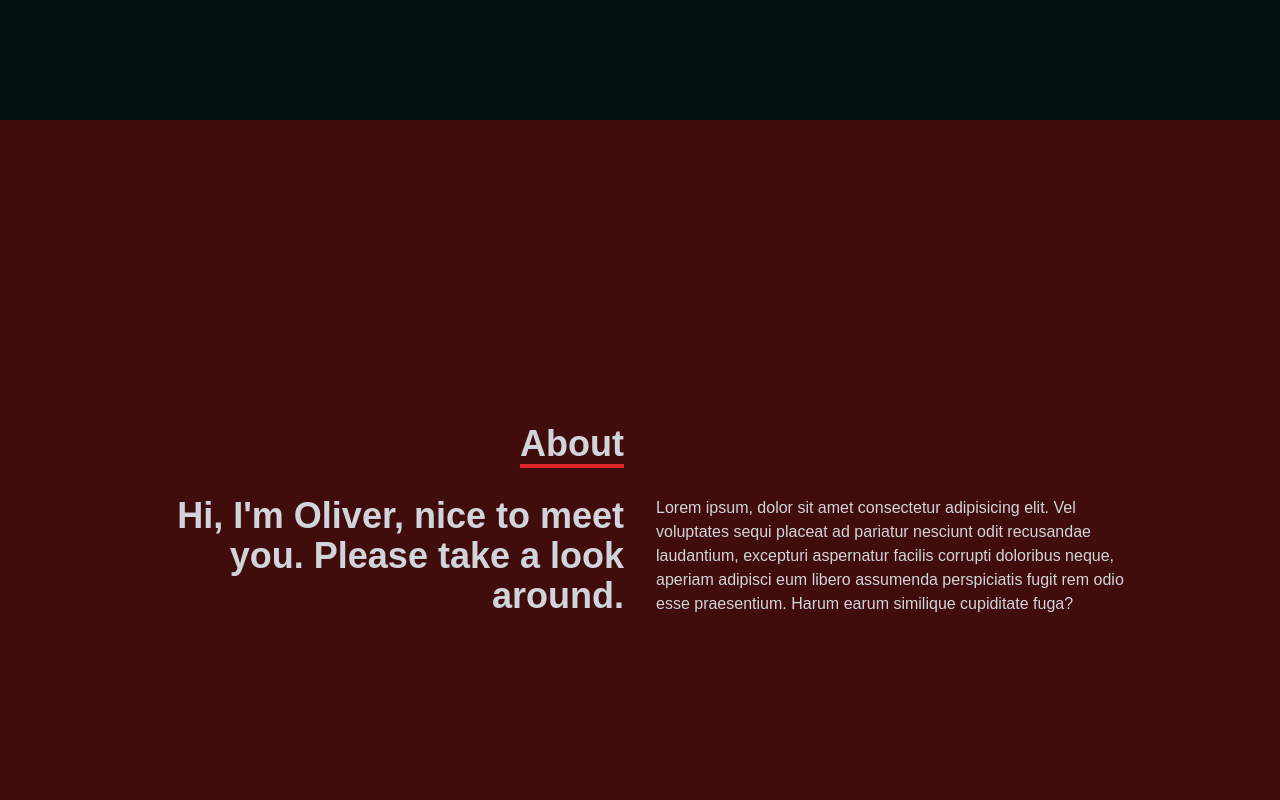
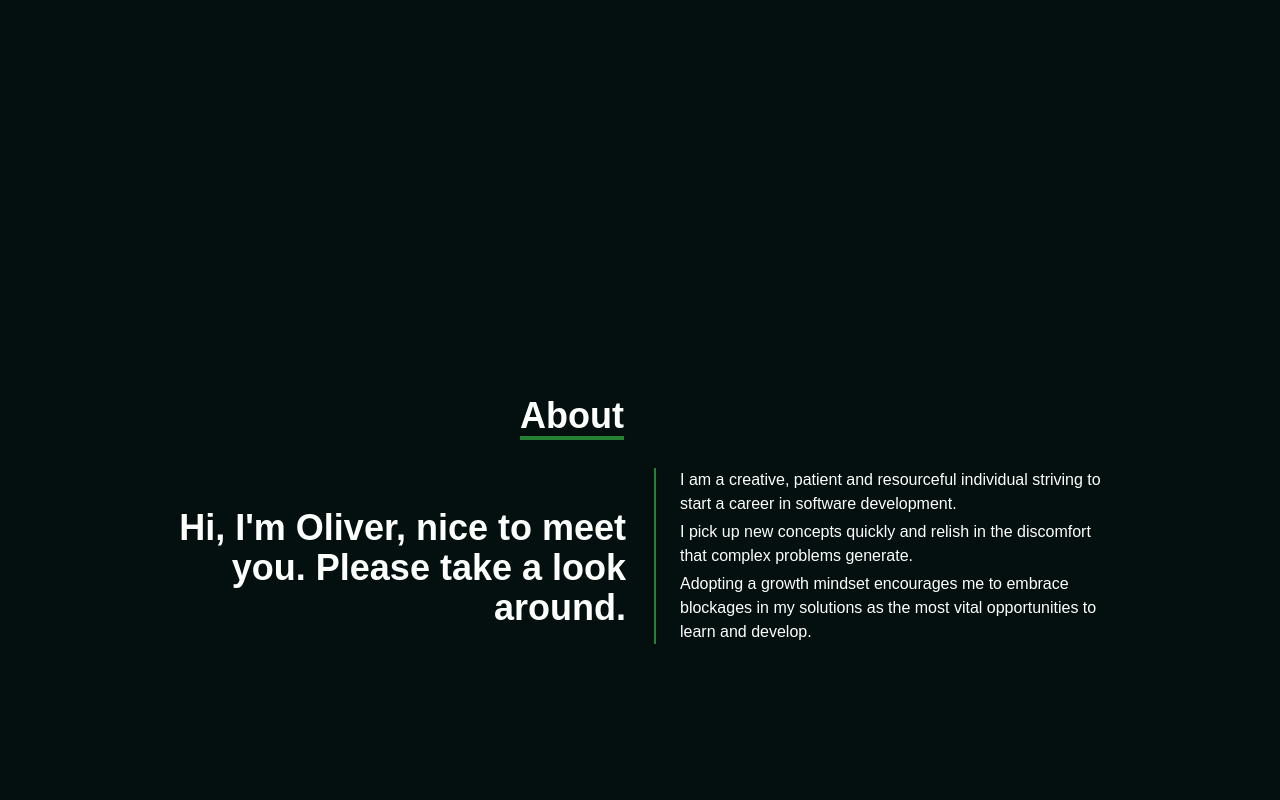
Before and after one commit to Oliver1334/Portfolio-Site-Two, a React (Create React App) app: page / in a window 1280 px wide. Shown: the part 680-1480 px from the top of the page. Built offline with nearby package versions, Linux system fonts and the light colour scheme.

Commit message:
About styling and updated content

```diff
--- a/src/components/About.jsx
+++ b/src/components/About.jsx
@@ -2,27 +2,32 @@ import React from "react";
 
 export const About = () => {
   return (
-    <div name="about" className="w-full h-screen bg-[#410c0c] text-gray-300">
+    <div name="about" className="w-full h-screen bg-[#040F0F] text-[#FCFFFC]">
       <div className="flex flex-col justify-center items-center w-full h-full">
         <div className="max-w-[1000px] w-full px-4 grid grid-cols-2 gap-8">
           <div className="sm:text-right pb-8 pl-4">
-            <p className="text-4xl font-bold inline border-b-4 border-red-600">
+            <p className="text-4xl font-bold inline border-b-4 border-[#248232]">
               About
             </p>
           </div>
           <div></div>
         </div>
-        <div className="max-w-[1000px] w-full grid sm:grid-cols-2 gap-8 px-4">
-          <div className="sm:text-right text-4xl font-bold">
+        <div className="max-w-[1000px] w-full grid sm:grid-cols-2 gap-7 px-5 divide-x-2 divide-[#248232]">
+          <div className="sm:text-right text-4xl font-bold sm:pt-10">
             <p>Hi, I'm Oliver, nice to meet you. Please take a look around.</p>
           </div>
-          <div>
+          <div className="pl-6">
+            <p className="pb-1">
+              I am a creative, patient and resourceful individual striving to
+              start a career in software development.
+            </p>
+            <p className="pb-1">
+              I pick up new concepts quickly and relish in the discomfort that
+              complex problems generate.
+            </p>
             <p>
-              Lorem ipsum, dolor sit amet consectetur adipisicing elit. Vel
-              voluptates sequi placeat ad pariatur nesciunt odit recusandae
-              laudantium, excepturi aspernatur facilis corrupti doloribus neque,
-              aperiam adipisci eum libero assumenda perspiciatis fugit rem odio
-              esse praesentium. Harum earum similique cupiditate fuga?
+              Adopting a growth mindset encourages me to embrace blockages in my
+              solutions as the most vital opportunities to learn and develop.
             </p>
           </div>
         </div>
```
